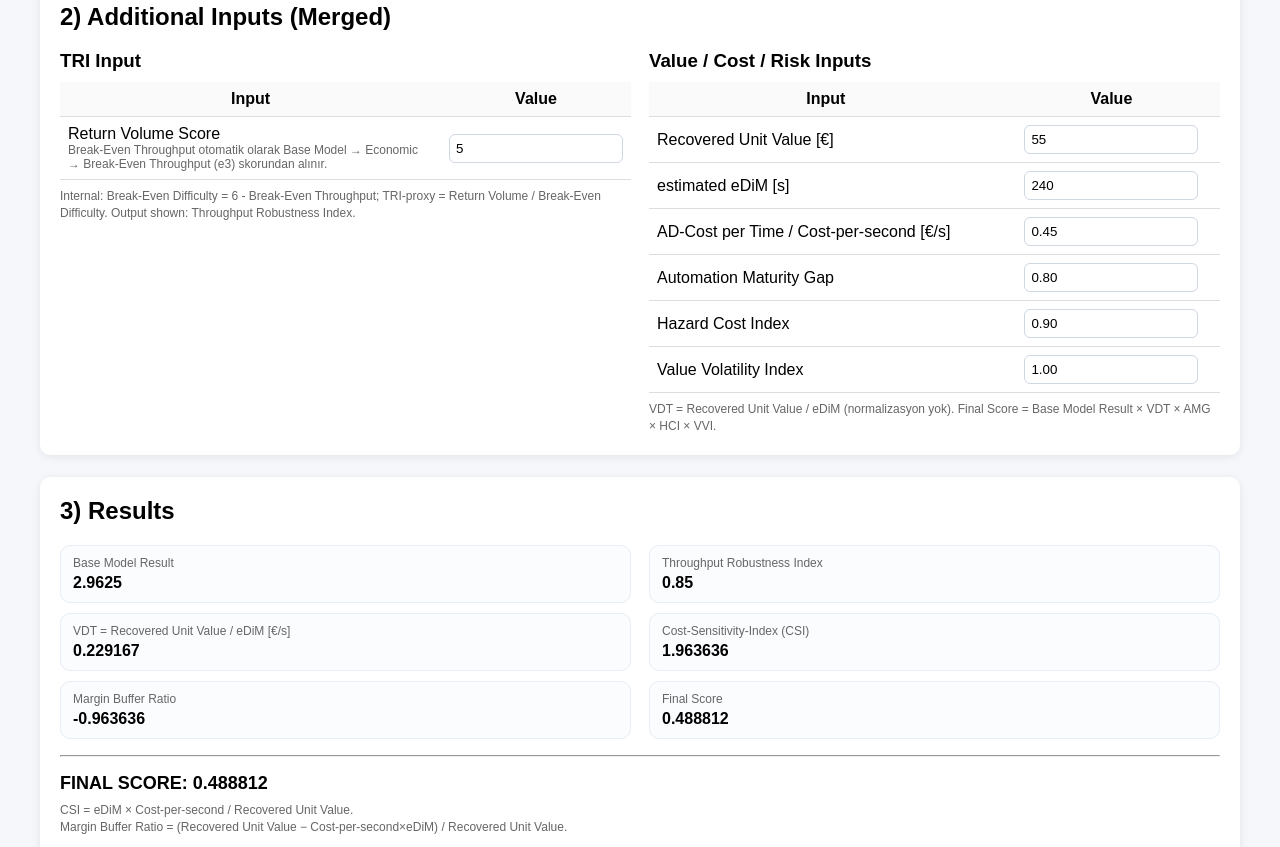
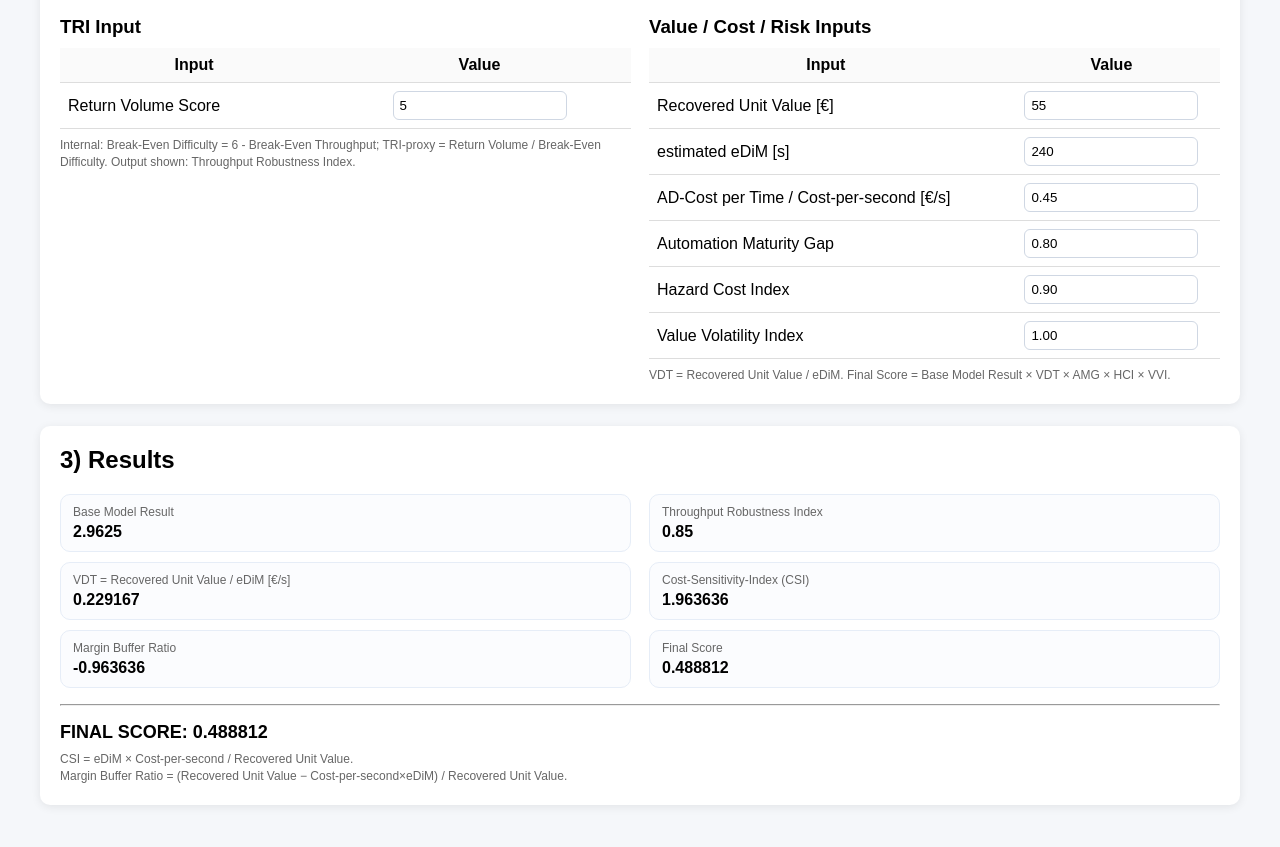
Before and after one commit to ilgazoktay-lgtm/SoC-Framework-, a plain HTML site: page index.html in a window 1280 px wide. Shown: the part 1424-2271 px from the top of the page. Drawn offline with Linux system fonts and the light colour scheme.

Commit message:
Update index.html

```diff
--- a/index.html
+++ b/index.html
@@ -69,7 +69,6 @@
 
 <body>
   <h1>Automated Disassembly Decision Engine</h1>
-  <p class="sub">1–5 skorlar: seçmeli şık + metrik bazlı açıklamalar</p>
 
   <div class="section">
     <h2>1) Base Model Inputs (Scores 1–5)</h2>
@@ -120,7 +119,7 @@
 
     <div class="note">
       Base Model pillar weights: Technical 0.35, Economic 0.25, Time 0.20, Regulatory 0.10, Sustainability 0.10.
-      <br/>Not: Break-Even Throughput (Economic) TRI hesabında da kullanılır.
+      <br/> Note: Break-Even Throughput (Economic) is also used in TRI calculation.
     </div>
 
     <br />
@@ -138,7 +137,6 @@
           <tr>
             <td class="left">
               Return Volume Score
-              <div class="muted">Break-Even Throughput otomatik olarak Base Model → Economic → Break-Even Throughput (e3) skorundan alınır.</div>
             </td>
             <td><input type="number" id="returnVolumeScore" min="0" step="0.01" value="5" oninput="calculate()"></td>
           </tr>
@@ -161,7 +159,7 @@
           <tr><td class="left">Value Volatility Index</td><td><input type="number" id="vvi" min="0" step="0.01" value="1.00" oninput="calculate()"></td></tr>
         </table>
         <div class="note">
-          VDT = Recovered Unit Value / eDiM (normalizasyon yok). Final Score = Base Model Result × VDT × AMG × HCI × VVI.
+          VDT = Recovered Unit Value / eDiM. Final Score = Base Model Result × VDT × AMG × HCI × VVI.
         </div>
       </div>
     </div>
```
